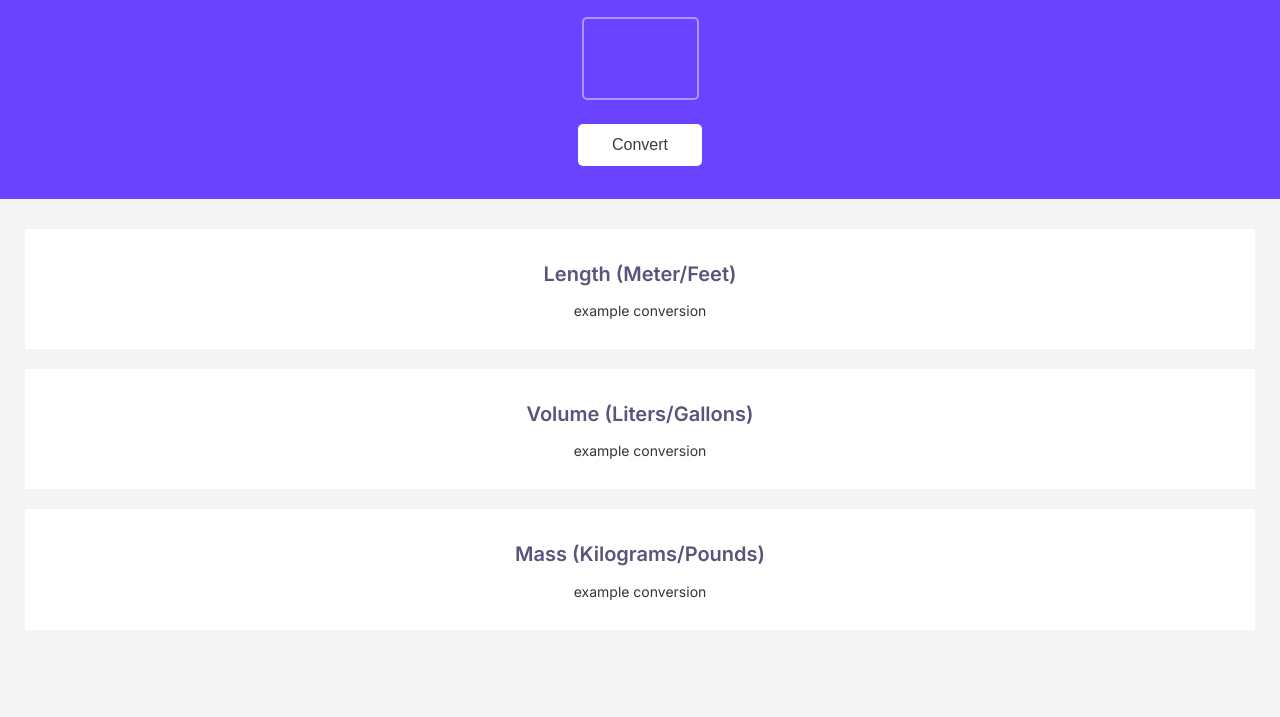
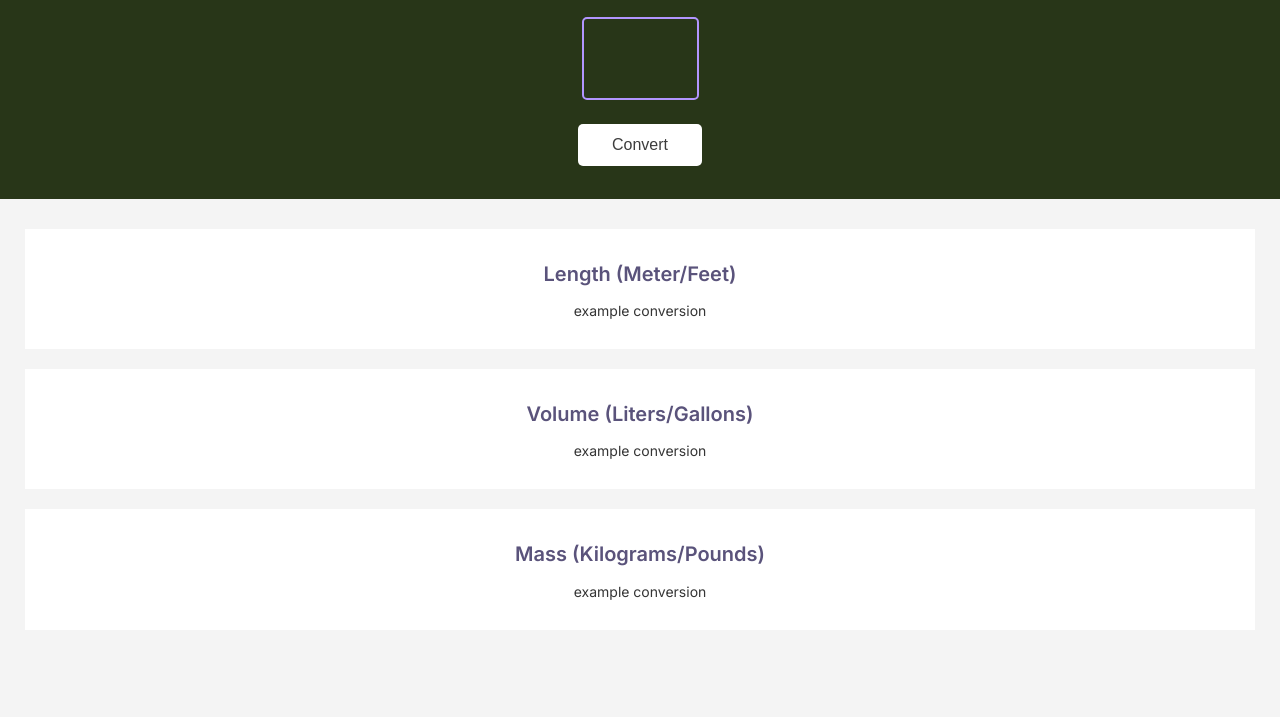
Before and after one commit to wooddelltanner/unit-converter, a website built with Vite: page index.html in a window 1280 px wide. Shown: the part 83-800 px from the top of the page. Built offline with nearby package versions, Linux system fonts and the light colour scheme.

Commit message:
Update header color

```diff
--- a/index.css
+++ b/index.css
@@ -12,7 +12,7 @@ body {
 }
 
 #header {
-    background: #6943FF;
+    background: #283618;
     margin-bottom: 30px;
 }
 
```
